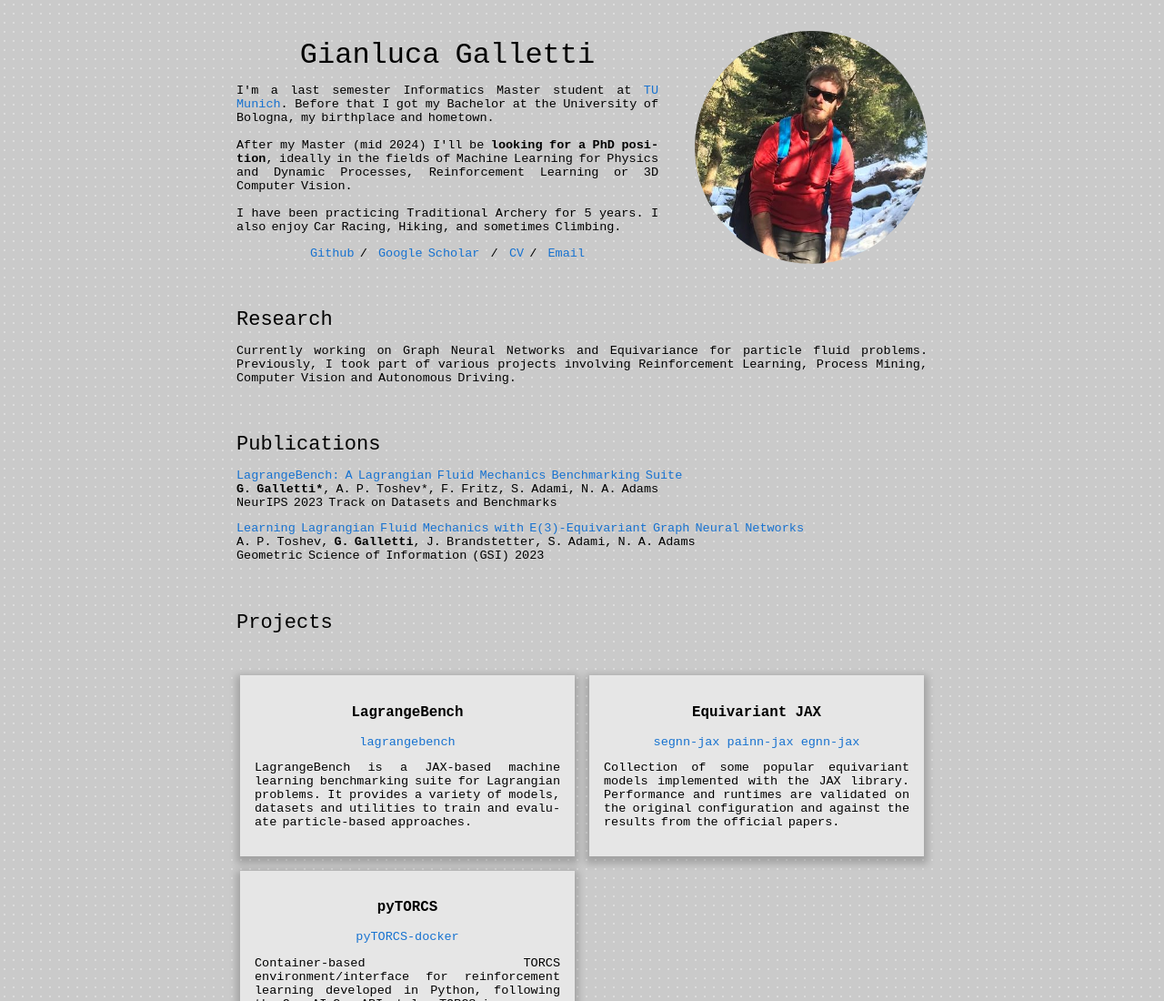
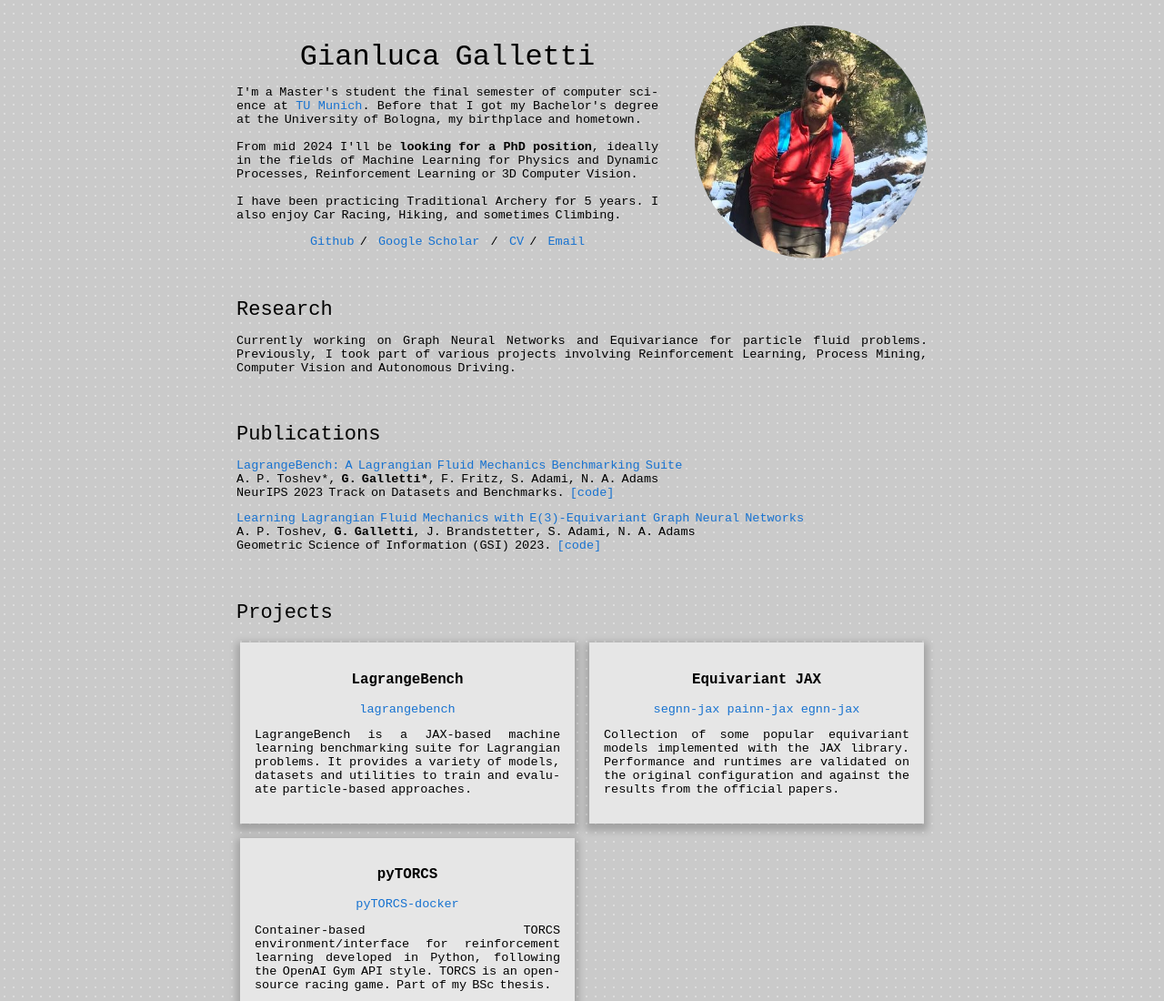
Before and after one commit to gerkone/gerkone.github.io, a plain HTML site: page index.html in a window 1280 px wide. Shown: the top 1100 px of the page at 91% size. Drawn offline with Linux system fonts and the light colour scheme.

Commit message:
10.12.2023

```diff
--- a/index.html
+++ b/index.html
@@ -30,10 +30,10 @@
                 <img style="width:100%;max-width:100%;border-radius:50%;" alt="profile photo" src="images/profile.jpg">
               </span>
               <p class="bio">
-                I'm a last semester Informatics Master student at <a href="https://www.cit.tum.de/en/"> TU Munich</a>.
-                Before that I got my Bachelor at the University of Bologna, my birthplace and hometown.
+                I'm a Master's student the final semester of computer science at <a href="https://www.cit.tum.de/en/"> TU Munich</a>.
+                Before that I got my Bachelor's degree at the University of Bologna, my birthplace and hometown.
                 <br><br>
-                After my Master (mid 2024) I'll be <b>looking for a PhD position</b>,
+                From mid 2024 I'll be <b>looking for a PhD position</b>,
                 ideally in the fields of Machine Learning for Physics and Dynamic Processes, Reinforcement Learning or 3D Computer Vision.
                 <br><br>
                 I have been practicing Traditional Archery for 5 years. I also enjoy Car Racing, Hiking, and sometimes Climbing.
@@ -45,8 +45,6 @@
                 <a href="https://scholar.google.com/citations?user=EwdSrbsAAAAJ&hl=en">Google Scholar</a> &nbsp/&nbsp
                 <a href="assets/galletti_CV.pdf">CV</a>&nbsp/&nbsp
                 <a href="mailto:ggalletti@tutanota.com">Email</a>
-                <!-- &nbsp/&nbsp -->
-                <!-- <a href="https://twitter.com/ggalletti_">Twitter</a> -->
               </p>
             </td>
             <td class="pfp">
@@ -75,14 +73,14 @@
                 <heading>Publications</heading>
                 <p>
                   <a href=https://arxiv.org/abs/2309.16342>LagrangeBench: A Lagrangian Fluid Mechanics Benchmarking Suite</a> <br>
-                  <b>G. Galletti<span class="equal-contribution">*</span></b>, A. P. Toshev<span class="equal-contribution">*</span>, F. Fritz, S. Adami, N. A. Adams <br>
-                  NeurIPS 2023 Track on Datasets and Benchmarks
+                  A. P. Toshev<span class="equal-contribution">*</span>, <b>G. Galletti<span class="equal-contribution">*</span></b>, F. Fritz, S. Adami, N. A. Adams <br>
+                  NeurIPS 2023 Track on Datasets and Benchmarks. <a href=https://github.com/tumaer/lagrangebench>[code]</a>
                 </p>
 
                 <p>
-                  <a href=https://arxiv.org/abs/2305.15603>Learning Lagrangian Fluid Mechanics with E(3)-Equivariant Graph Neural Networks</a><br>
+                  <a href=https://arxiv.org/abs/2305.15603>Learning Lagrangian Fluid Mechanics with E(3)-Equivariant Graph Neural Networks</a> <br>
                   A. P. Toshev, <b>G. Galletti</b>, J. Brandstetter, S. Adami, N. A. Adams <br>
-                  Geometric Science of Information (GSI) 2023
+                  Geometric Science of Information (GSI) 2023. <a href=https://github.com/tumaer/sph-hae>[code]</a>
                 </p>
               </td>
             </tr>
@@ -95,6 +93,7 @@
             <tr>
               <td style="padding:20px;width:100%;vertical-align:middle">
                 <heading>Projects</heading>
+                <span style="display:block; margin-top:-25px;"></span>
                 <p>
                   <div class="row">
                     <div class="column">
--- a/stylesheet.css
+++ b/stylesheet.css
@@ -124,9 +124,12 @@ body {
 p {
   text-align: justify;
   word-spacing: -2px;
+  overflow-wrap: anywhere;
   word-break: normal;
   hyphens: auto;
   -webkit-hyphens: auto;
+  -moz-hyphens: auto;
+  -ms-hyphens: auto;
 }
 
 strong {
```
